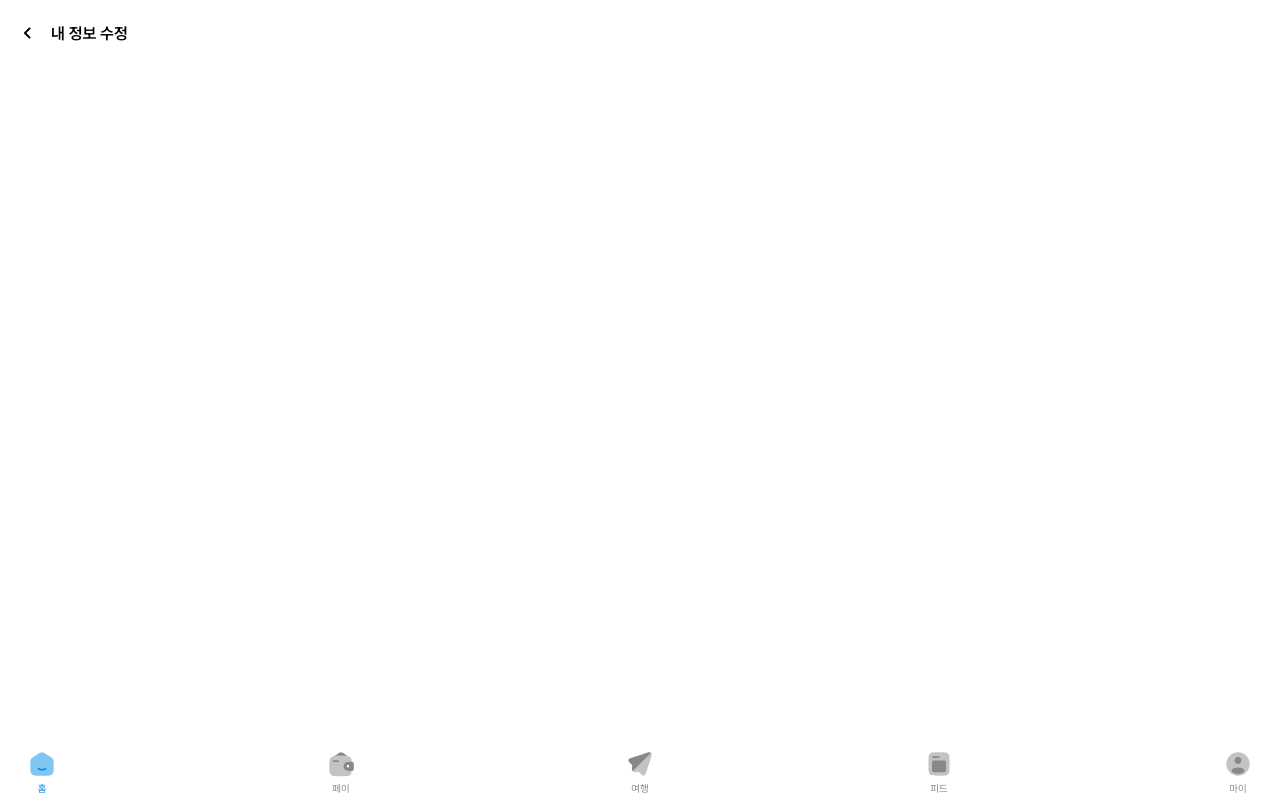
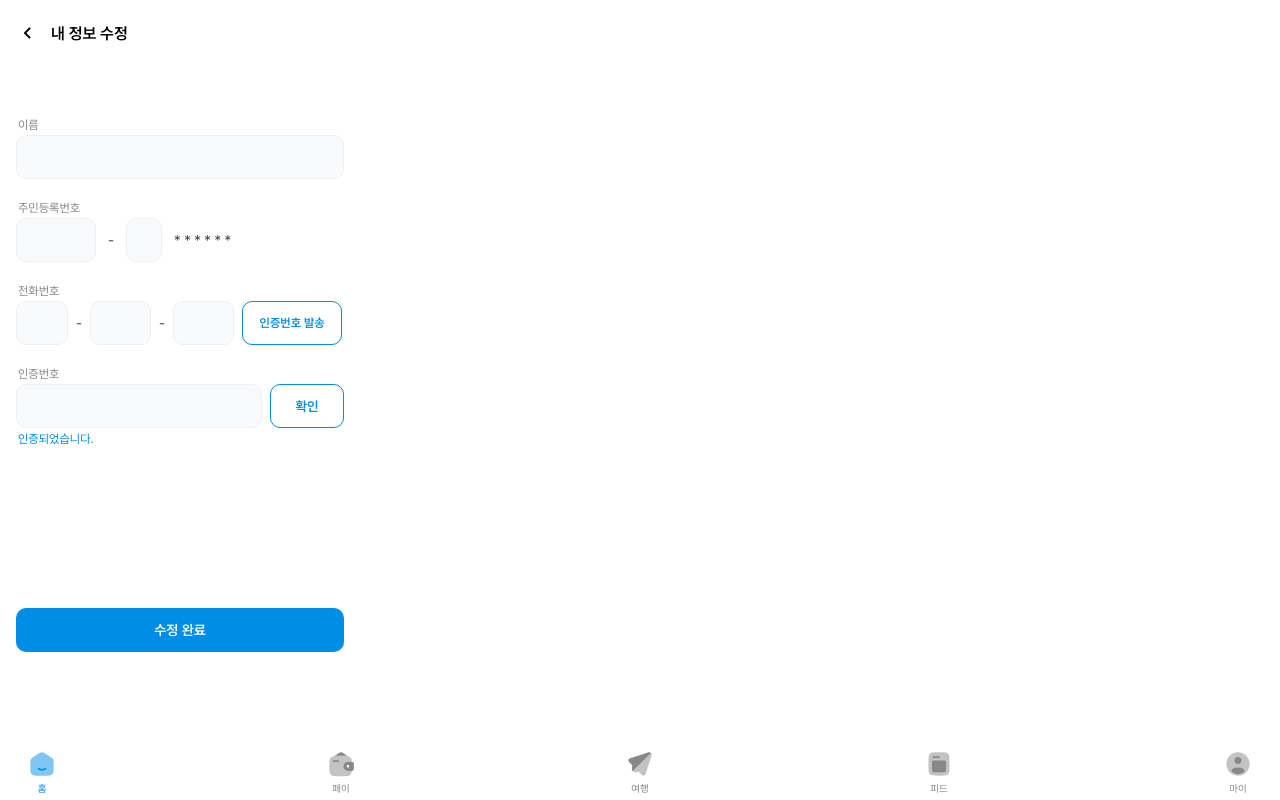
Before and after one commit to lshyunee/Triplet, a React (Create React App) app in the folder triplet/: page /mypage/info-edit in a window 1280 px wide. Shown: the top 800 px of the page. Built offline with nearby package versions, Linux system fonts and the light colour scheme; no server answers; a web font is replaced by a local one.

Commit message:
Feat : 내정보수정 기능 추가, CSS수정, useInput 훅 추가

```diff
--- /dev/null
+++ b/triplet/src/hooks/useInput.tsx
@@ -0,0 +1,28 @@
+import React, { useState } from 'react';
+
+const useInput = (validator?: (value: string) => boolean) => {
+    const [value, setValue] = useState('');
+
+    const onChange = (event: React.ChangeEvent<HTMLInputElement>) => {
+      const {
+        target: { value },
+      } = event;
+
+      // validator가 없으면 기본적으로 true로 설정
+      let willUpdate = true;
+
+      // validator가 제공된 경우만 실행
+      if (validator && typeof validator === 'function') {
+        willUpdate = validator(value);
+      }
+
+      // validator 통과한 경우에만 value 업데이트
+      if (willUpdate) {
+        setValue(value);
+      }
+    };
+
+    return { value, onChange };
+  };
+
+  export default useInput;
--- a/triplet/src/pages/mypage/MyInfoEditPage.tsx
+++ b/triplet/src/pages/mypage/MyInfoEditPage.tsx
@@ -1,11 +1,242 @@
-import React, {useState} from 'react';
+import React, {useState, useEffect} from 'react';
 import BackHeader from '../../components/header/BackHeader';
+import styled from 'styled-components';
+
+import useAxios from '../../hooks/useAxios';
+import useInput from '../../hooks/useInput';
+
+const HowP = styled.p`
+    font-size : 12px;
+    margin-left : 18px;
+    margin-bottom : 3px;
+    color : #888888;
+`;
+
+const InputDiv = styled.div`
+    display: flex;
+    flex-direction: column;
+    margin-top:40px;
+`;
+
+const NumP = styled.p`
+    font-size : 14px;
+    color : #424242;
+    margin-right : 12px;
+`;
+
+const CheckP = styled.p`
+    font-size : 12px;
+    color : #008DE7;
+    margin-top: 0;
+    margin-left : 18px;
+`
+const StyledInput = styled.input`
+    background-color : #F9FAFC;
+    width:328px;
+    height:44px;
+    margin-bottom : 10px;
+    border-radius : 10px;
+    border : 1px solid #F0F0F0;
+    box-sizing: border-box;
+    padding : 10px;
+    margin-right : 12px;
+    margin-left : 16px;
+`;
+
+const StyledInputFront = styled.input`
+    background-color : #F9FAFC;
+    border-radius : 10px;
+    margin-bottom : 10px;
+    border : 1px solid #F0F0F0;
+    box-sizing: border-box;
+    margin-right : 12px;
+    padding : 10px;
+    height : 44px;
+`;
+
+const StyledBtn = styled.button`
+    width:74px;
+    height:44px;
+    border-radius : 10px;
+    font-weight: 600;
+    background-color : white;
+    color : #008DE7;
+    border : 1px solid #008DE7;
+`;
+
+const RegistDiv = styled.div`
+    display : flex;
+    flex-direction: row;
+
+    ${StyledInputFront}{
+        width : 80px;
+        margin-left : 16px;
+    }
+
+    ${StyledInput}{
+        width : 36px;
+        margin-left : 0px;
+    }
+
+`;
+
+const PhoneDiv = styled.div`
+    display : flex;
+    flex-direction: row;
+
+    ${StyledInput}{
+        width : 61px;
+        margin-right: 8px;
+        margin-left : 0px;
+    }
+
+    ${StyledInputFront}{
+        width : 52px;
+        margin-right: 8px;
+        margin-left : 16px;
+    }
+
+    ${StyledBtn}{
+        width : 100px;
+        font-size : 12px;
+    }
+
+    ${NumP}{
+        margin-right: 8px;
+    }
+`
+
+const CheckDiv = styled.div`
+    display: flex;
+    flex-direction: row;
+
+    ${StyledInput} {
+        width:246px;
+        margin-bottom: 4px;
+        margin-right : 8px;
+    }
+`;
+
+
+const ConfirmDiv = styled.div`
+    display : flex;
+    width : 100%;
+    align-items : center;
+    margin-left : 16px;
+`;
+
+const ConfirmBox = styled.button`
+    width : 328px;
+    height : 44px;
+    background-color : #008DE7;
+    color : #FFFFFF;
+    border-radius : 10px;
+    font-weight: 600;
+    font-size : 14px;
+    border : none;
+    margin-top : 150px;
+`;
+
 
 const MyInfoEditPage = () => {
+
+    const validNum = (value:string): boolean => {
+        const regex = /^[0-9]*$/;
+        return regex.test(value);
+    }
+
+    const name = useInput();
+    const identificationNumFront = useInput(validNum);
+    const identificationNumBack = useInput(validNum);
+    const phoneNumFront = useInput(validNum);
+    const phoneNumMiddle = useInput(validNum);
+    const phoneNumBack = useInput(validNum);
+    const certificationNum = useInput(validNum);
+
+    const [ phoneNum, setPhoneNum ] = useState('');
+    const [ identificationNum, setIdentificationNum ] = useState('');
+
+    // 전화번호 인증
+    useEffect(() => {
+        setPhoneNum(`${phoneNumFront}${phoneNumMiddle}${phoneNumBack}`);
+    }, [phoneNumFront, phoneNumMiddle, phoneNumBack])
+
+    // 주민등록번호
+    useEffect(() => {
+        setIdentificationNum(`${identificationNumFront}${identificationNumBack}`);
+    }, [identificationNumFront, identificationNumBack])
+
+    const { data: phoneData, error: phoneError, loading: phoneLoading,
+        status: phoneStatus, refetch: phoneRefetch }
+        = useAxios('/sms/send','POST',{phoneNumber : phoneNum});
+
+    const certificateSend = () => {
+        phoneRefetch();
+    };
+
+    const { data : smsData, error: smsError, loading: smsLoading,
+        status: smsStatus, refetch: smsRefetch}
+        = useAxios('/sms/confirm', 'POST',
+            {phoneNumber : phoneNum, certificationNumber: certificationNum});
+
+    const certificateCheck = () => {
+        smsRefetch();
+    }
+
+    const [ isCheck, setIsCheck ] = useState(false);
+
+    useEffect (() => {
+        if(smsStatus===200){
+            setIsCheck(true);
+        }
+    }, [smsStatus]);
+
+    const { data: editData, error: editError, loading: editLoading,
+        status: editStatus, refetch: editRefetch }
+        = useAxios('/api/v1/user/my', 'PUT', {
+            name : name,
+            phoneNumber : phoneNum,
+            identificationNumber : identificationNum
+        });
+
+    const myInfoEdit = () => {
+        if(isCheck === true){
+            editRefetch();
+        }
+    }
 
     return (
         <div>
             <BackHeader title={"내 정보 수정"}/>
+            <InputDiv>
+                <HowP>이름</HowP>
+                    <StyledInput type="text" {...name}/>
+                    <HowP>주민등록번호</HowP>
+                    <RegistDiv>
+                        <StyledInputFront type="text" {...identificationNumFront}/>
+                        <NumP>-</NumP>
+                        <StyledInput type="text" {...identificationNumBack}/>
+                        <NumP>* * * * * *</NumP>
+                    </RegistDiv>
+                <HowP>전화번호</HowP>
+                    <PhoneDiv>
+                        <StyledInputFront type="text" {...phoneNumFront} disabled={isCheck} />
+                        <NumP>-</NumP>
+                        <StyledInput type="text" {...phoneNumMiddle} disabled={isCheck}/>
+                        <NumP>-</NumP>
+                        <StyledInput type="text" {...phoneNumBack} disabled={isCheck}/>
+                        <StyledBtn onClick={certificateSend}>인증번호 발송</StyledBtn>
+                    </PhoneDiv>
+                    <HowP>인증번호</HowP>
+                    <CheckDiv>
+                        <StyledInput type="text" {...certificationNum} />
+                        <StyledBtn onClick={certificateCheck}>확인</StyledBtn>
+                    </CheckDiv>
+                    <CheckP>인증되었습니다.</CheckP>
+                    <ConfirmDiv>
+                        <ConfirmBox onClick={myInfoEdit}>수정 완료</ConfirmBox>
+                    </ConfirmDiv>
+            </InputDiv>
         </div>
     );
 };
--- a/triplet/src/pages/user/signup/SignupPage.tsx
+++ b/triplet/src/pages/user/signup/SignupPage.tsx
@@ -3,13 +3,16 @@ import { Link, useNavigate } from 'react-router-dom';
 import styled from 'styled-components';
 import { useDispatch } from 'react-redux';
 import useAxios from '../../../hooks/useAxios';
+import useInput from '../../../hooks/useInput';
 import BackHeader from '../../../components/header/BackHeader';
 
 const HowP = styled.p`
     font-size : 12px;
+    margin-left : 18px;
     margin-bottom : 3px;
     color : #888888;
 `;
+
 
 const ExplainP = styled.p`
     font-size : 10px;
@@ -29,13 +32,13 @@ const CheckP = styled.p`
     font-size : 12px;
     color : #008DE7;
     margin-top: 0;
+    margin-left : 18px;
 `
 
 const InputDiv = styled.div`
     display: flex;
     flex-direction: column;
-    padding: 20px;
-    margin-top:20px;
+    margin-top:40px;
 `;
 
 const ExplainDiv = styled.div`
@@ -53,6 +56,7 @@ const StyledInput = styled.input`
     box-sizing: border-box;
     padding : 10px;
     margin-right : 12px;
+    margin-left : 16px;
 `;
 
 const StyledInputFront = styled.input`
@@ -66,6 +70,7 @@ const StyledInputFront = styled.input`
     height : 44px;
 `;
 
+
 const CheckDiv = styled.div`
     display: flex;
     flex-direction: row;
@@ -73,8 +78,10 @@ const CheckDiv = styled.div`
     ${StyledInput} {
         width:246px;
         margin-bottom: 4px;
+        margin-right : 8px;
     }
 `;
+
 
 const StyledBtn = styled.button`
     width:74px;
@@ -92,10 +99,12 @@ const RegistDiv = styled.div`
 
     ${StyledInputFront}{
         width : 80px;
+        margin-left : 16px;
     }
 
     ${StyledInput}{
         width : 36px;
+        margin-left : 0px;
     }
 
 `;
@@ -107,11 +116,13 @@ const PhoneDiv = styled.div`
     ${StyledInput}{
         width : 61px;
         margin-right: 8px;
+        margin-left : 0px;
     }
 
     ${StyledInputFront}{
         width : 52px;
         margin-right: 8px;
+        margin-left : 16px;
     }
 
     ${StyledBtn}{
@@ -123,6 +134,14 @@ const PhoneDiv = styled.div`
         margin-right: 8px;
     }
 `
+
+
+const ConfirmDiv = styled.div`
+    display : flex;
+    width : 100%;
+    align-items : center;
+    margin-left : 16px;
+`;
 
 const ConfirmBox = styled.button`
     width : 328px;
@@ -141,32 +160,6 @@ const SignupPage = () => {
     const navigate = useNavigate();
     const title = "회원가입";
 
-    const useInput = (validator?: (value: string) => boolean) => {
-        const [value, setValue] = useState('');
-
-        const onChange = (event: React.ChangeEvent<HTMLInputElement>) => {
-          const {
-            target: { value },
-          } = event;
-
-          // validator가 없으면 기본적으로 true로 설정
-          let willUpdate = true;
-
-          // validator가 제공된 경우만 실행
-          if (validator && typeof validator === 'function') {
-            willUpdate = validator(value);
-          }
-
-          // validator 통과한 경우에만 value 업데이트
-          if (willUpdate) {
-            setValue(value);
-          }
-        };
-
-        return { value, onChange };
-      };
-
-
     const validId = (value:string) : boolean => {
         const regex = /^[a-zA-z0-9]*$/;
         return value.length <= 16 && regex.test(value);
@@ -177,18 +170,24 @@ const SignupPage = () => {
         return value.length <= 15 && regex.test(value);
     }
 
+    const validNum = (value:string): boolean => {
+        const regex = /^[0-9]*$/;
+        return regex.test(value);
+    }
+
     const id = useInput(validId);
     const pw = useInput(validPw);
     const pwCheck = useInput(validPw);
     const name = useInput();
-    const identificationNumFront = useInput();
-    const identificationNumBack = useInput();
-    const phoneNumFront = useInput();
-    const phoneNumMiddle = useInput();
-    const phoneNumBack = useInput();
-    const certificationNum = useInput();
+    const identificationNumFront = useInput(validNum);
+    const identificationNumBack = useInput(validNum);
+    const phoneNumFront = useInput(validNum);
+    const phoneNumMiddle = useInput(validNum);
+    const phoneNumBack = useInput(validNum);
+    const certificationNum = useInput(validNum);
 
     const [ phoneNum, setPhoneNum ] = useState('');
+    const [ identificationNum, setIdentificationNum ] = useState('');
 
     // 아이디 중복 체크
     const { data: duplicatedData, error: duplicatedError, loading: duplicatedLoading,
@@ -213,6 +212,11 @@ const SignupPage = () => {
         // 의존성 배열에서 duplicatedData를 제외하여 불필요한 상태 변경 방지
       }, [duplicatedStatus]); // duplicatedStatus만 의존성 배열에 포함
 
+      // 주민등록번호
+      useEffect(() => {
+        setIdentificationNum(`${identificationNumFront}${identificationNumBack}`);
+    }, [identificationNumFront, identificationNumBack])
+
       // 전화번호 인증
     useEffect(() => {
         setPhoneNum(`${phoneNumFront}${phoneNumMiddle}${phoneNumBack}`);
@@ -234,6 +238,14 @@ const SignupPage = () => {
     const certificateCheck = () => {
         smsRefetch();
     }
+
+    const [ isCheck, setIsCheck ] = useState(false);
+
+    useEffect (() => {
+        if(smsStatus===200){
+            setIsCheck(true);
+        }
+    }, [smsStatus]);
 
     return(
         <div>
@@ -266,11 +278,11 @@ const SignupPage = () => {
                 </RegistDiv>
                 <HowP>전화번호</HowP>
                 <PhoneDiv>
-                    <StyledInputFront type="text" {...phoneNumFront}/>
-                    <NumP>-</NumP>
-                    <StyledInput type="text" {...phoneNumMiddle}/>
-                    <NumP>-</NumP>
-                    <StyledInput type="text" {...phoneNumBack}/>
+                <StyledInputFront type="text" {...phoneNumFront} disabled={isCheck} />
+                        <NumP>-</NumP>
+                        <StyledInput type="text" {...phoneNumMiddle} disabled={isCheck}/>
+                        <NumP>-</NumP>
+                        <StyledInput type="text" {...phoneNumBack} disabled={isCheck}/>
                     <StyledBtn onClick={certificateSend}>인증번호 발송</StyledBtn>
                 </PhoneDiv>
                 <HowP>인증번호</HowP>
@@ -279,7 +291,9 @@ const SignupPage = () => {
                     <StyledBtn onClick={certificateCheck}>확인</StyledBtn>
                 </CheckDiv>
                 <CheckP>인증되었습니다.</CheckP>
-                <ConfirmBox>회원가입</ConfirmBox>
+                <ConfirmDiv>
+                        <ConfirmBox>회원 가입</ConfirmBox>
+                    </ConfirmDiv>
             </InputDiv>
         </div>
     )
```
Also changed, not shown: triplet/src/pages/user/login/LoginPage.tsx (+1 -23 lines).
